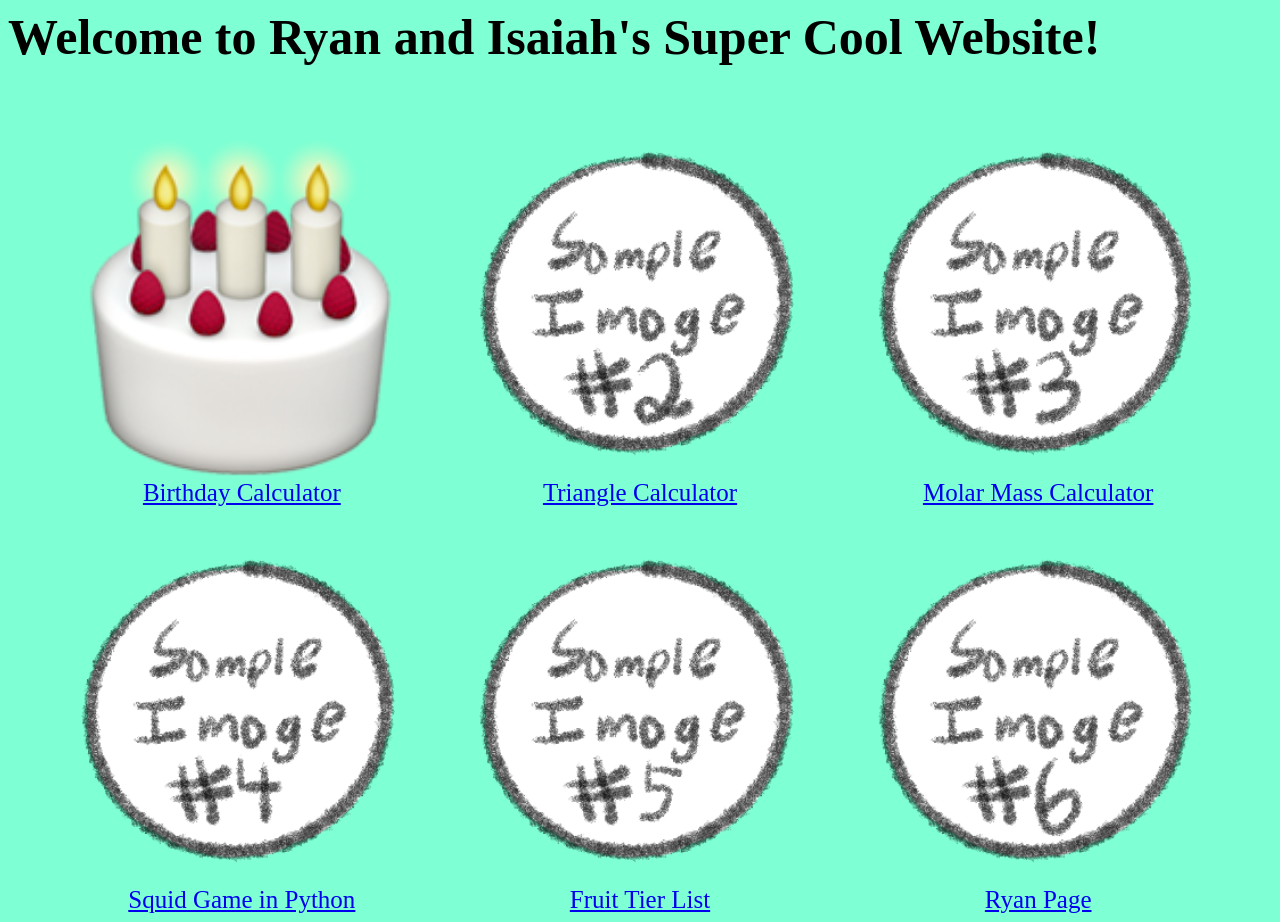
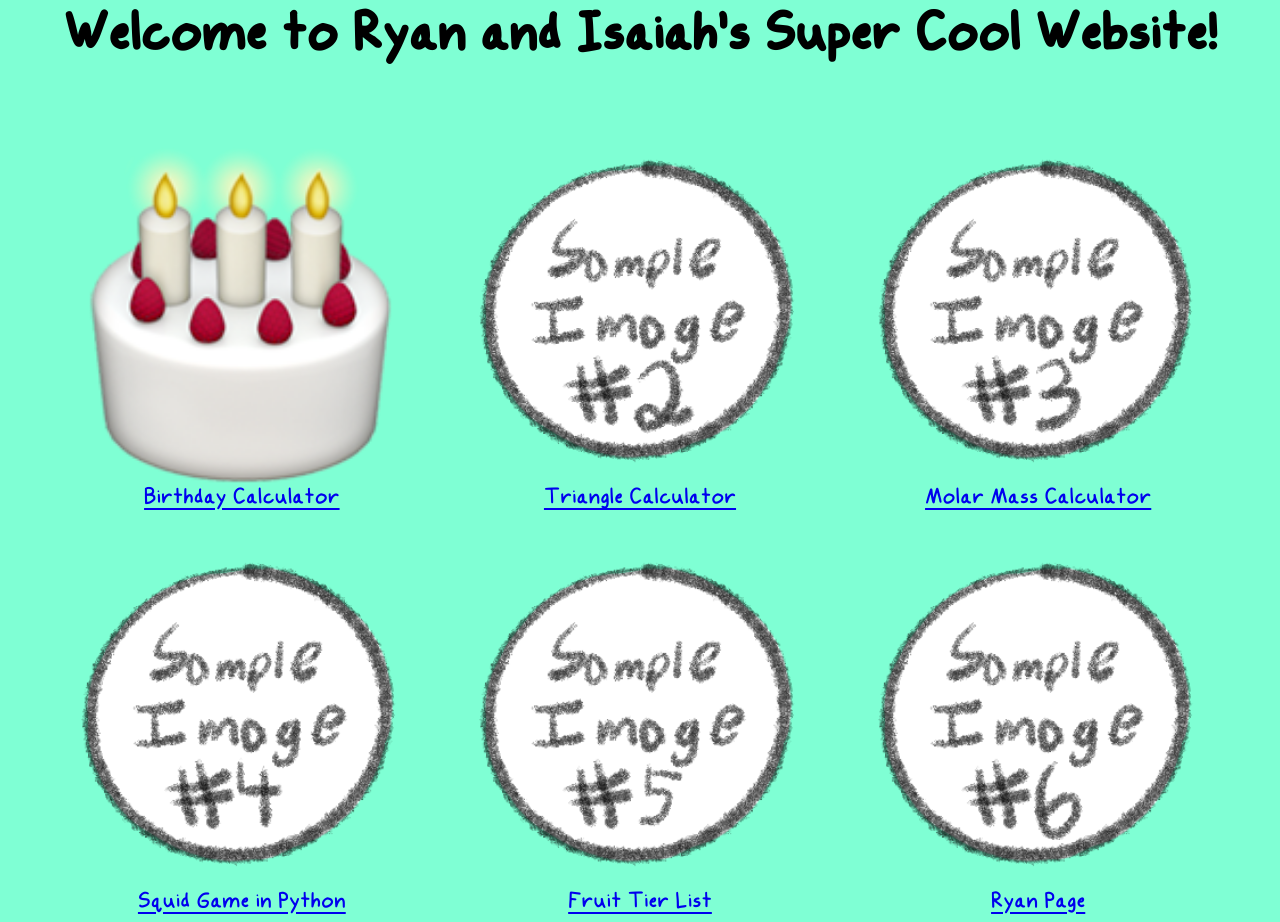
Before and after one commit to isaiahzimmerman/risaiah, a PHP site: page / in a window 1280 px wide. Run offline with PHP 8.4, Linux system fonts and the light colour scheme.

Commit message:
Update interface.css

```diff
--- a/interface.css
+++ b/interface.css
@@ -8,8 +8,8 @@ body {
 }
 
 h1 {
-    font-size: 50;
-    font-family: myFirstFont
+    font-size: 60;
+    font-family: isaiahFont;
     text-align: center;
 }
 
@@ -33,6 +33,7 @@ img {
     /* Make the caption a block so it occupies its own line. */
     display: block;
     font-size: 25;
+    font-family: isaiahFont;
 }
 
 .container {
```
